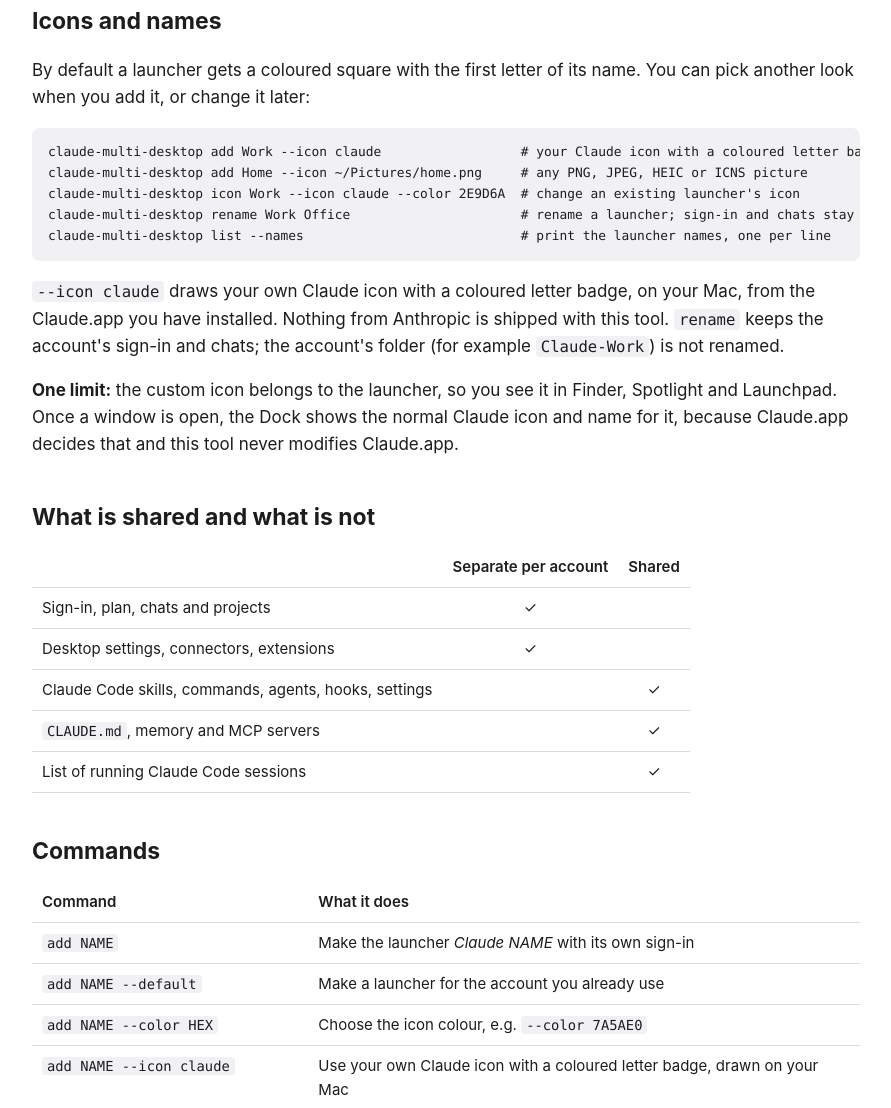
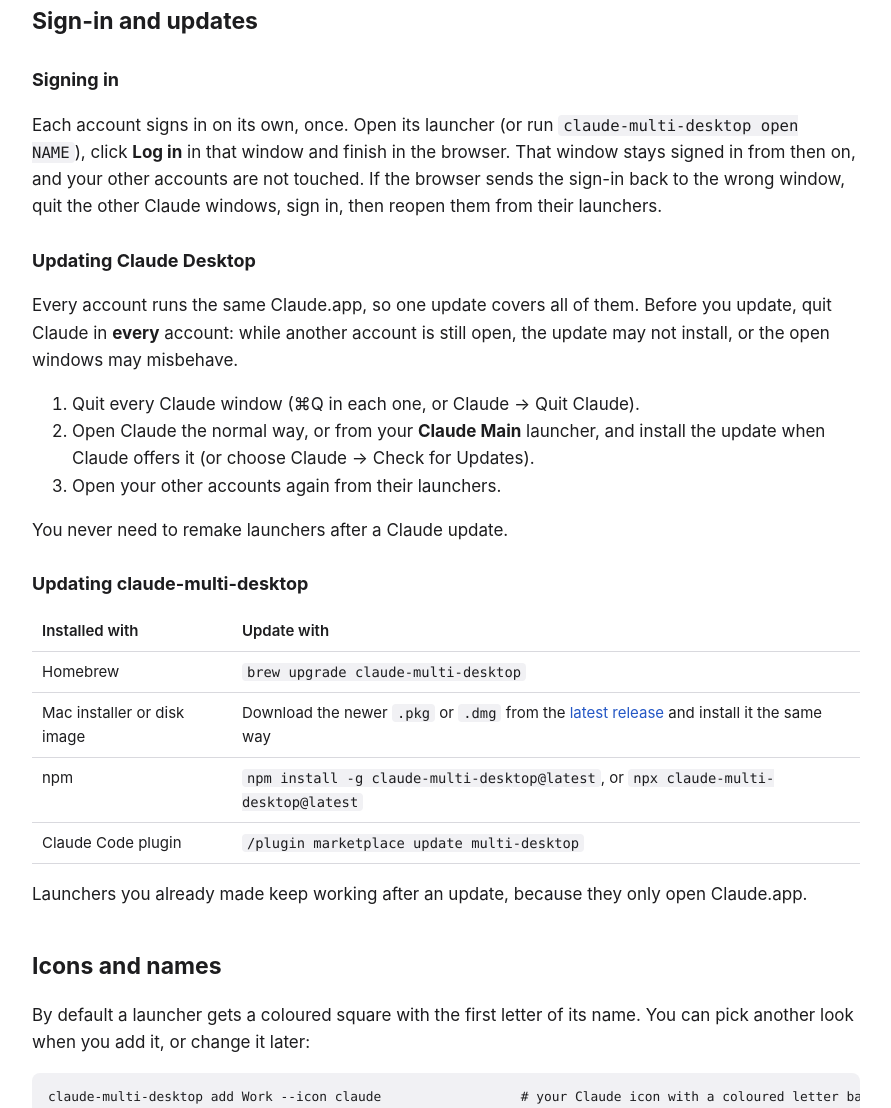
Before and after one commit to jackson-cmd/claude-multi-desktop, a website: page site/index.html in a window 1280 px wide. Shown: the part 3783-4891 px from the top of the page, without its empty margins (194-1085 px from the left). Drawn offline with Linux system fonts and the light colour scheme.

Commit message:
Docs: how sign-in and updates work with several accounts
Each account signs in once in its own window; quit Claude in every account before updating Claude Desktop, since one Claude.app serves them all; how to update claude-multi-desktop for each install method. README, the website and llms.txt.

```diff
--- a/site/index.html
+++ b/site/index.html
@@ -149,6 +149,27 @@ echo 'export PATH="$HOME/.local/bin:$PATH"' &gt;&gt; ~/.zshrc   # then open a ne
 cd claude-multi-desktop
 ./claude-multi-desktop add Work</code></pre>
 
+  <h2 id="sign-in-and-updates">Sign-in and updates</h2>
+  <h3>Signing in</h3>
+  <p>Each account signs in on its own, once. Open its launcher (or run <code>claude-multi-desktop open NAME</code>), click <strong>Log in</strong> in that window and finish in the browser. That window stays signed in from then on, and your other accounts are not touched. If the browser sends the sign-in back to the wrong window, quit the other Claude windows, sign in, then reopen them from their launchers.</p>
+  <h3>Updating Claude Desktop</h3>
+  <p>Every account runs the same Claude.app, so one update covers all of them. Before you update, quit Claude in <strong>every</strong> account: while another account is still open, the update may not install, or the open windows may misbehave.</p>
+  <ol>
+    <li>Quit every Claude window (⌘Q in each one, or Claude → Quit Claude).</li>
+    <li>Open Claude the normal way, or from your <strong>Claude Main</strong> launcher, and install the update when Claude offers it (or choose Claude → Check for Updates).</li>
+    <li>Open your other accounts again from their launchers.</li>
+  </ol>
+  <p>You never need to remake launchers after a Claude update.</p>
+  <h3>Updating claude-multi-desktop</h3>
+  <table>
+    <tr><th>Installed with</th><th>Update with</th></tr>
+    <tr><td>Homebrew</td><td><code>brew upgrade claude-multi-desktop</code></td></tr>
+    <tr><td>Mac installer or disk image</td><td>Download the newer <code>.pkg</code> or <code>.dmg</code> from the <a href="https://github.com/jackson-cmd/claude-multi-desktop/releases/latest">latest release</a> and install it the same way</td></tr>
+    <tr><td>npm</td><td><code>npm install -g claude-multi-desktop@latest</code>, or <code>npx claude-multi-desktop@latest</code></td></tr>
+    <tr><td>Claude Code plugin</td><td><code>/plugin marketplace update multi-desktop</code></td></tr>
+  </table>
+  <p>Launchers you already made keep working after an update, because they only open Claude.app.</p>
+
   <h2 id="icons-and-names">Icons and names</h2>
   <p>By default a launcher gets a coloured square with the first letter of its name. You can pick another look when you add it, or change it later:</p>
 <pre><code>claude-multi-desktop add Work --icon claude                  # your Claude icon with a coloured letter badge
--- a/site/llms.txt
+++ b/site/llms.txt
@@ -11,6 +11,7 @@ Version 0.1.2. Every method needs macOS and Claude Desktop in /Applications.
 - Disk image: the .dmg file from the same release page. Drag "Claude Multi Desktop" to Applications and double-click it; it asks for an account name, an icon style and a colour, makes the launcher and opens it. No Terminal needed. Same Gatekeeper note as the installer; the steps are also in a text file next to the app.
 - npm: `npx claude-multi-desktop add Work` or `npm install -g claude-multi-desktop`
 - Claude Code plugin: `/plugin marketplace add jackson-cmd/claude-multi-desktop`, then `/plugin install account-handoff@multi-desktop`. Its skill `handoff` hands a task to a Claude Code session in another account with ListAgents, SendMessage and `claude-multi-desktop peers`, and refuses to move work because an account hit a usage limit. It does not install the command itself.
+- Updates: quit Claude in every account before updating Claude Desktop (one update covers all accounts; launchers keep working). Update the tool with `brew upgrade claude-multi-desktop` or `npm install -g claude-multi-desktop@latest`.
 - curl or git clone: see the README at https://github.com/jackson-cmd/claude-multi-desktop
 
 ## Commands
```
Also changed, not shown: README.md.
